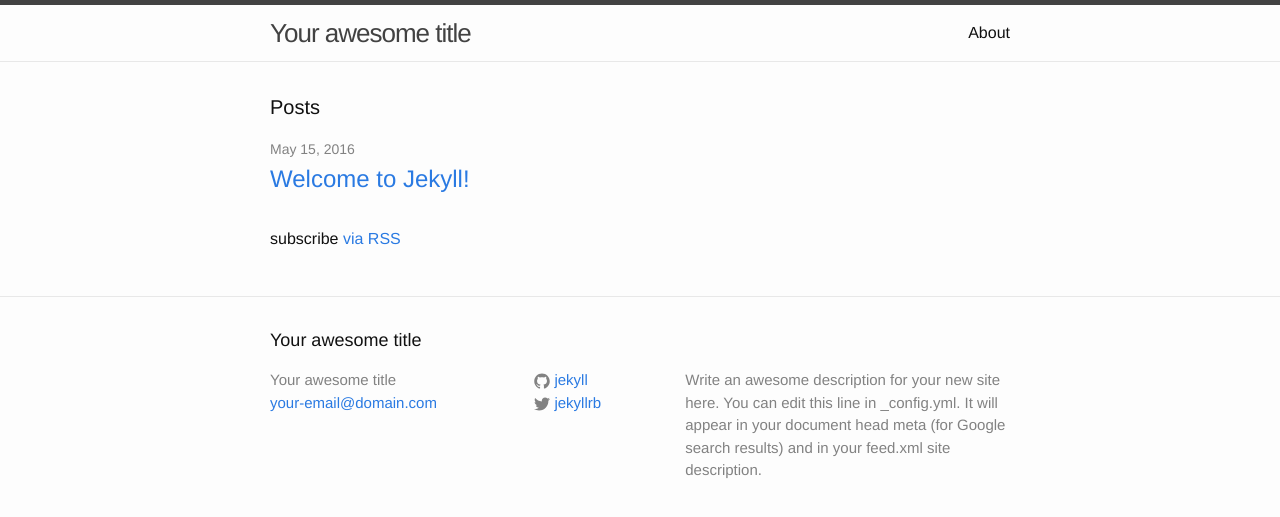
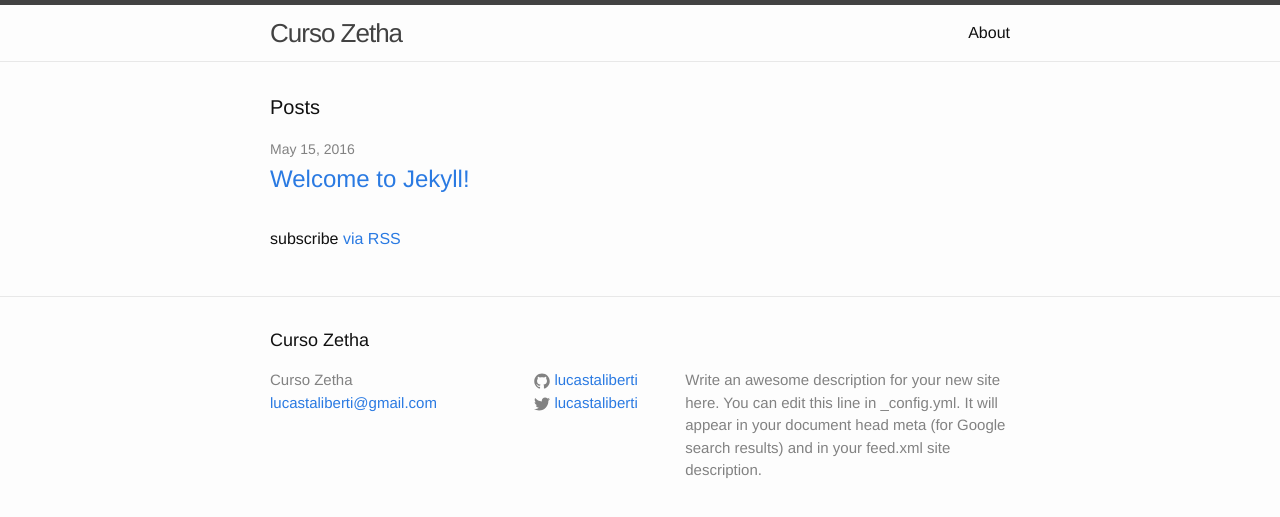
Before and after one commit to lucastaliberti/curso-zetha-programacao, a Jekyll site: the page built from index.html, in a window 1280 px wide. Shown: the top 517 px of the page. Built offline with Jekyll 4.4.1, drawn with Linux system fonts in a browser that asks for light colours.

Commit message:
configuração jekyll

```diff
--- a/_config.yml
+++ b/_config.yml
@@ -6,16 +6,16 @@
 # 'jekyll serve'. If you change this file, please restart the server process.
 
 # Site settings
-title: Your awesome title
-email: your-email@domain.com
+title: Curso Zetha
+email: lucastaliberti@gmail.com
 description: > # this means to ignore newlines until "baseurl:"
   Write an awesome description for your new site here. You can edit this
   line in _config.yml. It will appear in your document head meta (for
   Google search results) and in your feed.xml site description.
 baseurl: "" # the subpath of your site, e.g. /blog
 url: "http://yourdomain.com" # the base hostname & protocol for your site
-twitter_username: jekyllrb
-github_username:  jekyll
+twitter_username: lucastaliberti
+github_username:  lucastaliberti
 
 # Build settings
 markdown: kramdown
```
